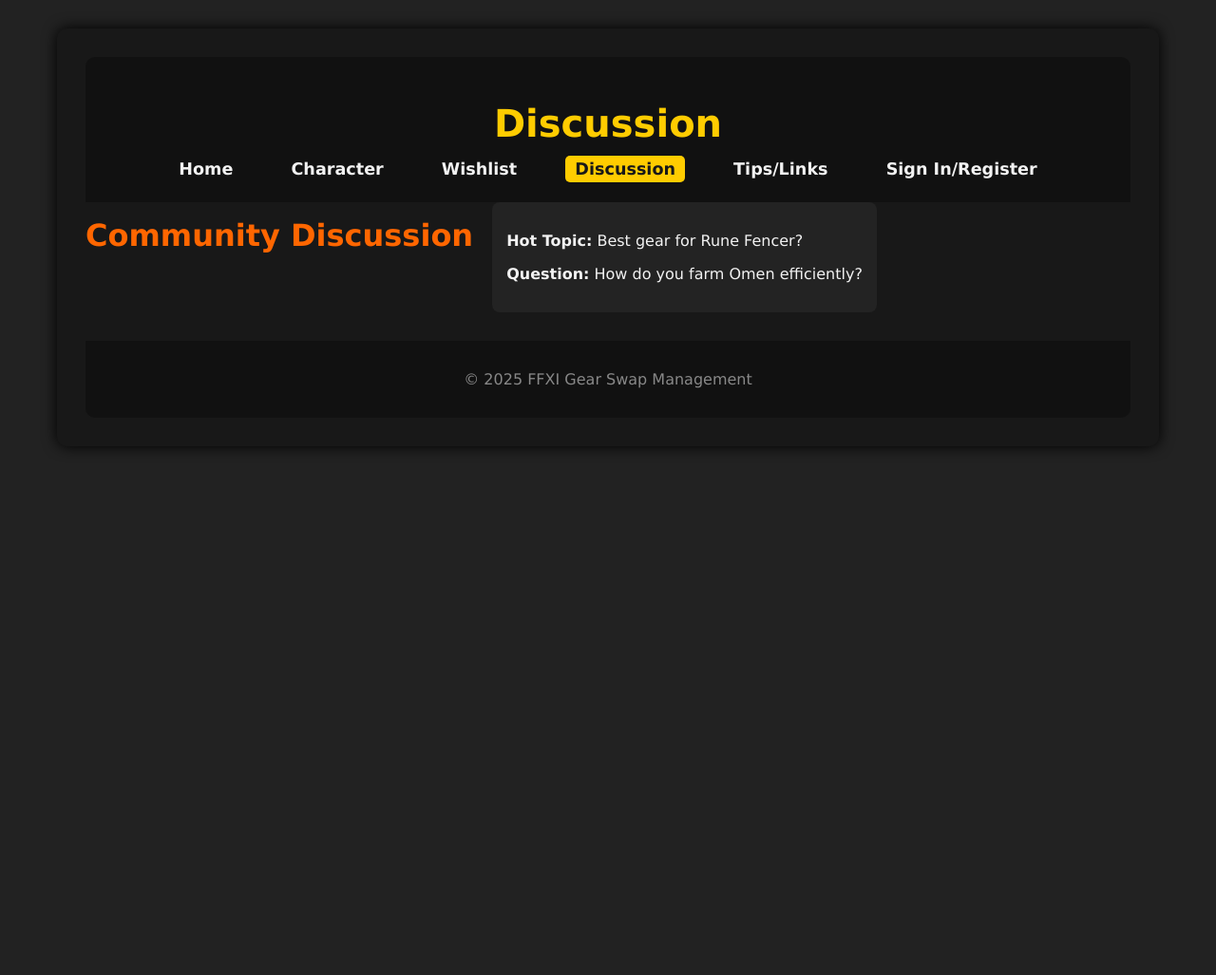
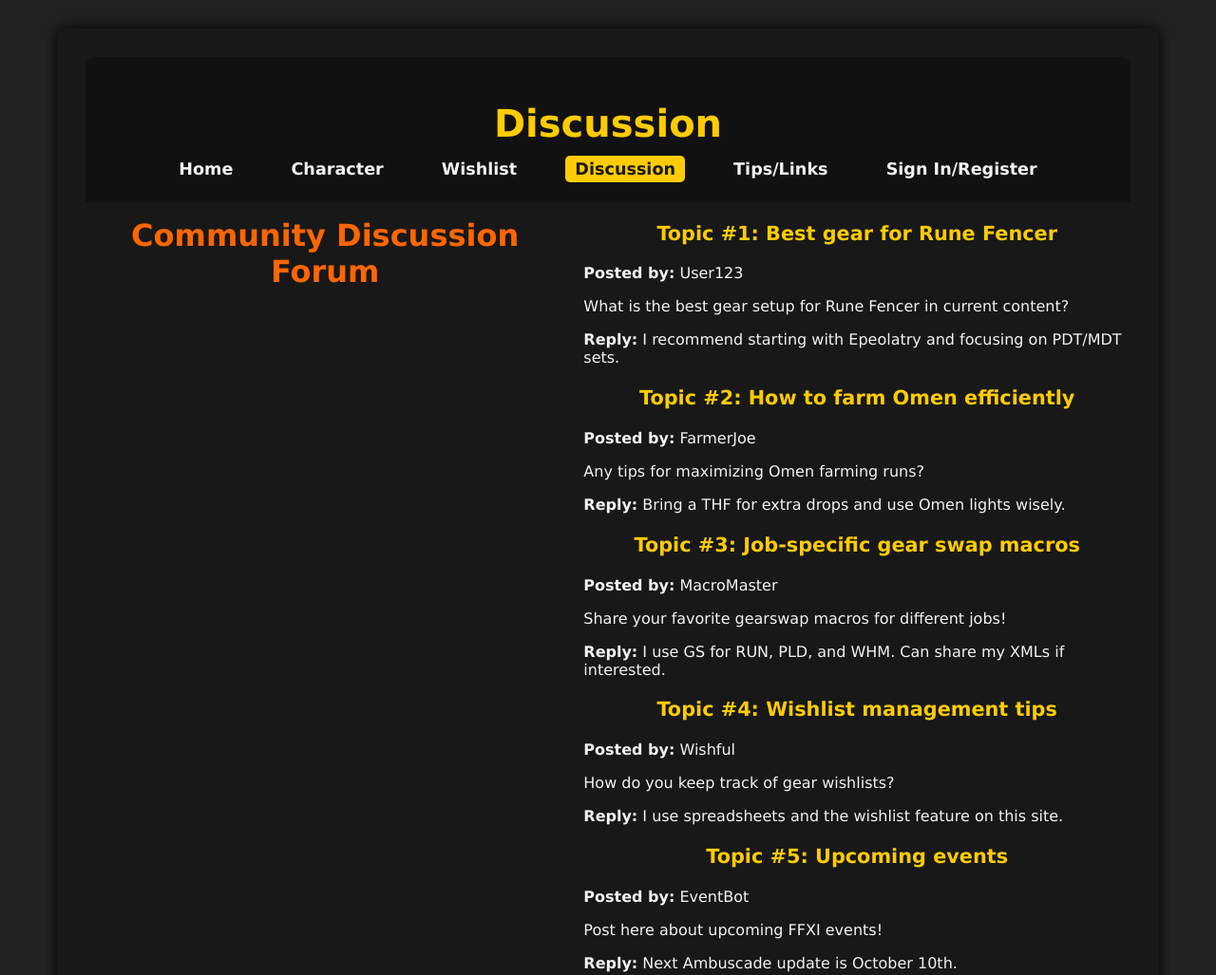
Before and after one commit to Darkfullmetal/School, a plain HTML site: page project4/css/discussion.html in a window 1280 px wide. Shown: the top 1027 px of the page at 95% size. Before the commit the page ends 800 px from the top, so only its background shows below. Drawn offline with Linux system fonts and the light colour scheme.

Commit message:
Update discussion.html

```diff
--- a/project4/css/discussion.html
+++ b/project4/css/discussion.html
@@ -19,11 +19,58 @@
         </nav>
     </header>
     <main>
-        <h2>Community Discussion</h2>
-        <div class="discussion-board">
-            <p><strong>Hot Topic:</strong> Best gear for Rune Fencer?</p>
-            <p><strong>Question:</strong> How do you farm Omen efficiently?</p>
-            <!-- Add more discussion threads -->
+        <h2>Community Discussion Forum</h2>
+        <div class="forum">
+            <section id="topic1">
+                <h3>Topic #1: Best gear for Rune Fencer</h3>
+                <div class="post">
+                    <p><strong>Posted by:</strong> User123</p>
+                    <p>What is the best gear setup for Rune Fencer in current content?</p>
+                </div>
+                <div class="replies">
+                    <p><strong>Reply:</strong> I recommend starting with Epeolatry and focusing on PDT/MDT sets.</p>
+                </div>
+            </section>
+            <section id="topic2">
+                <h3>Topic #2: How to farm Omen efficiently</h3>
+                <div class="post">
+                    <p><strong>Posted by:</strong> FarmerJoe</p>
+                    <p>Any tips for maximizing Omen farming runs?</p>
+                </div>
+                <div class="replies">
+                    <p><strong>Reply:</strong> Bring a THF for extra drops and use Omen lights wisely.</p>
+                </div>
+            </section>
+            <section id="topic3">
+                <h3>Topic #3: Job-specific gear swap macros</h3>
+                <div class="post">
+                    <p><strong>Posted by:</strong> MacroMaster</p>
+                    <p>Share your favorite gearswap macros for different jobs!</p>
+                </div>
+                <div class="replies">
+                    <p><strong>Reply:</strong> I use GS for RUN, PLD, and WHM. Can share my XMLs if interested.</p>
+                </div>
+            </section>
+            <section id="topic4">
+                <h3>Topic #4: Wishlist management tips</h3>
+                <div class="post">
+                    <p><strong>Posted by:</strong> Wishful</p>
+                    <p>How do you keep track of gear wishlists?</p>
+                </div>
+                <div class="replies">
+                    <p><strong>Reply:</strong> I use spreadsheets and the wishlist feature on this site.</p>
+                </div>
+            </section>
+            <section id="topic5">
+                <h3>Topic #5: Upcoming events</h3>
+                <div class="post">
+                    <p><strong>Posted by:</strong> EventBot</p>
+                    <p>Post here about upcoming FFXI events!</p>
+                </div>
+                <div class="replies">
+                    <p><strong>Reply:</strong> Next Ambuscade update is October 10th.</p>
+                </div>
+            </section>
         </div>
     </main>
     <footer>
```
